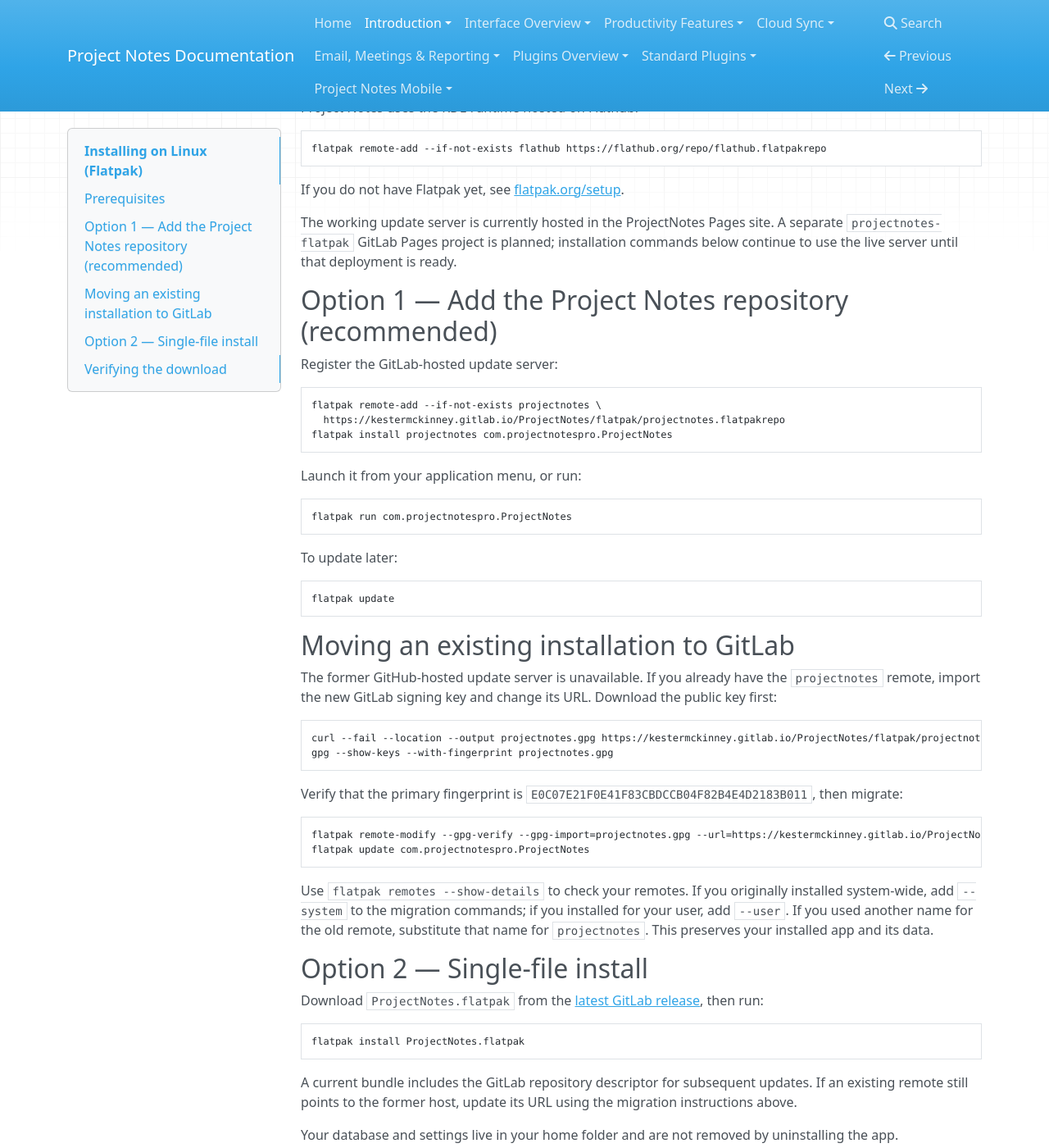
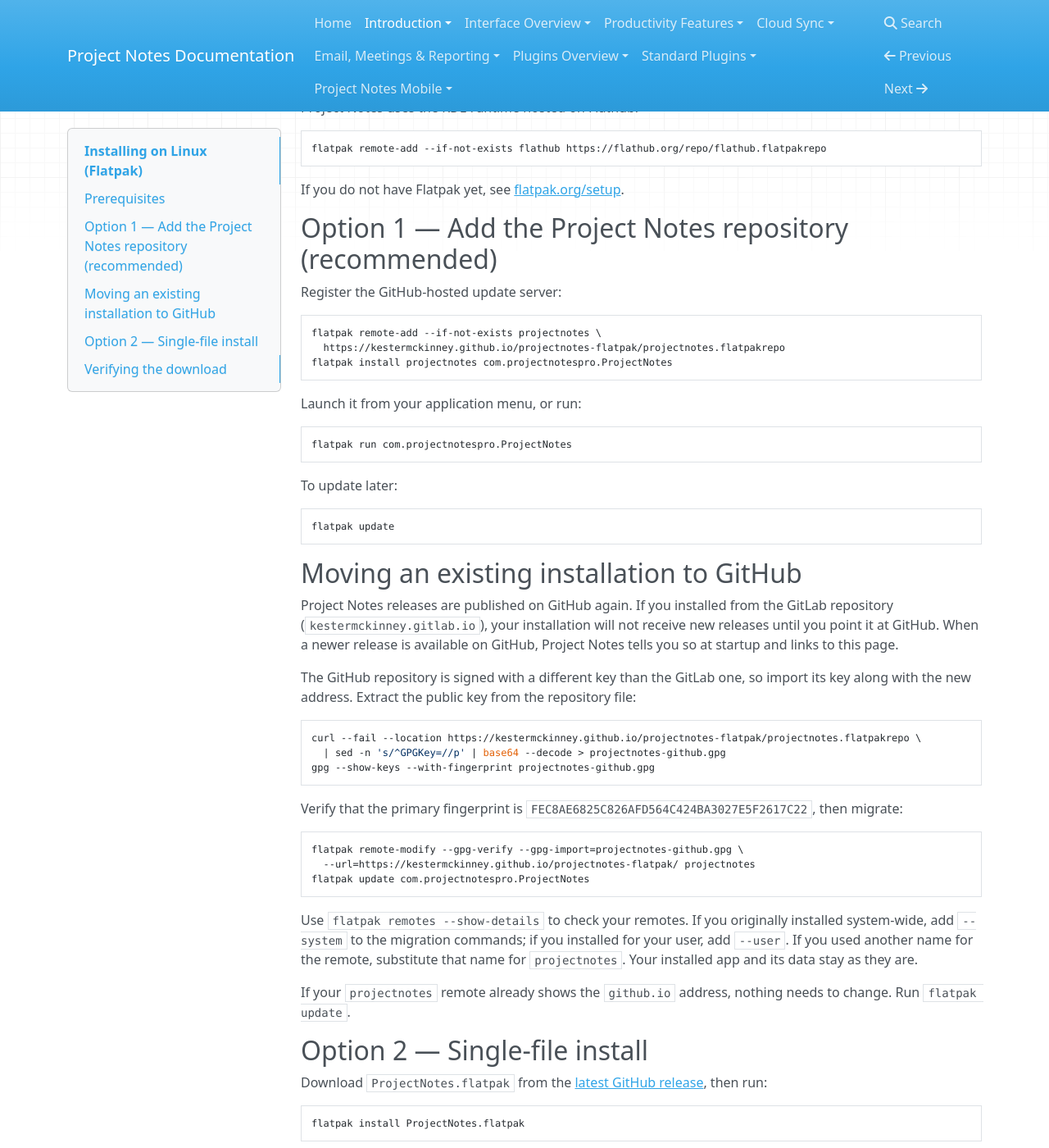
Before and after one commit to kestermckinney/ProjectNotes, an MkDocs documentation site: the page built from docs/Introduction/InstallLinux.md, in a window 1280 px wide and 1400 px high, scrolled down 206 px. Shown: the whole window at 82% size. Built offline with MkDocs 1.6.1, drawn with Linux system fonts in a browser that asks for light colours; nearby versions of some CDN libraries; some of the changed text lies outside the part shown.

Commit message:
Tell Linux users to move their Flatpak remote to GitHub
When the update check finds a newer release on GitHub, the Linux app
now shows a notice asking the user to point their Flatpak remote at the
GitHub repository, with a link to the Linux install instructions on
www.projectnotespro.com. The startup check shows it once per version
(the sandbox cannot see which remote is in use); a manual check shows
it every time. A newer release found only on GitLab keeps the existing
"flatpak update" message.

The install page now uses the GitHub repository and explains how to
move an existing GitLab installation there, including importing the
GitHub signing key (FEC8AE6825C826AFD564C424BA3027E5F2617C22).

Co-Authored-By: Claude Opus 5.5 <noreply@anthropic.com>

````diff
--- a/docs/Introduction/InstallLinux.md
+++ b/docs/Introduction/InstallLinux.md
@@ -14,17 +14,13 @@ flatpak remote-add --if-not-exists flathub https://flathub.org/repo/flathub.flat
 
 If you do not have Flatpak yet, see [flatpak.org/setup](https://flatpak.org/setup/).
 
-The working update server is currently hosted in the ProjectNotes Pages site.
-A separate `projectnotes-flatpak` GitLab Pages project is planned; installation
-commands below continue to use the live server until that deployment is ready.
-
 ## Option 1 — Add the Project Notes repository (recommended)
 
-Register the GitLab-hosted update server:
+Register the GitHub-hosted update server:
 
 ```bash
 flatpak remote-add --if-not-exists projectnotes \
-  https://kestermckinney.gitlab.io/ProjectNotes/flatpak/projectnotes.flatpakrepo
+  https://kestermckinney.github.io/projectnotes-flatpak/projectnotes.flatpakrepo
 flatpak install projectnotes com.projectnotespro.ProjectNotes
 ```
 
@@ -40,41 +36,50 @@ To update later:
 flatpak update
 ```
 
-## Moving an existing installation to GitLab
+## Moving an existing installation to GitHub
 
-The former GitHub-hosted update server is unavailable. If you already have the
-`projectnotes` remote, import the new GitLab signing key and change its URL.
-Download the public key first:
+Project Notes releases are published on GitHub again. If you installed from the
+GitLab repository (`kestermckinney.gitlab.io`), your installation will not
+receive new releases until you point it at GitHub. When a newer release is
+available on GitHub, Project Notes tells you so at startup and links to this page.
+
+The GitHub repository is signed with a different key than the GitLab one, so
+import its key along with the new address. Extract the public key from the
+repository file:
 
 ```bash
-curl --fail --location --output projectnotes.gpg https://kestermckinney.gitlab.io/ProjectNotes/flatpak/projectnotes.gpg
-gpg --show-keys --with-fingerprint projectnotes.gpg
+curl --fail --location https://kestermckinney.github.io/projectnotes-flatpak/projectnotes.flatpakrepo \
+  | sed -n 's/^GPGKey=//p' | base64 --decode > projectnotes-github.gpg
+gpg --show-keys --with-fingerprint projectnotes-github.gpg
 ```
 
-Verify that the primary fingerprint is `E0C07E21F0E41F83CBDCCB04F82B4E4D2183B011`, then migrate:
+Verify that the primary fingerprint is `FEC8AE6825C826AFD564C424BA3027E5F2617C22`, then migrate:
 
 ```bash
-flatpak remote-modify --gpg-verify --gpg-import=projectnotes.gpg --url=https://kestermckinney.gitlab.io/ProjectNotes/flatpak/ projectnotes
+flatpak remote-modify --gpg-verify --gpg-import=projectnotes-github.gpg \
+  --url=https://kestermckinney.github.io/projectnotes-flatpak/ projectnotes
 flatpak update com.projectnotespro.ProjectNotes
 ```
 
 Use `flatpak remotes --show-details` to check your remotes. If you originally
 installed system-wide, add `--system` to the migration commands; if you installed
-for your user, add `--user`. If you used another name for the old remote, substitute
-that name for `projectnotes`. This preserves your installed app and its data.
+for your user, add `--user`. If you used another name for the remote, substitute
+that name for `projectnotes`. Your installed app and its data stay as they are.
+
+If your `projectnotes` remote already shows the `github.io` address, nothing
+needs to change. Run `flatpak update`.
 
 ## Option 2 — Single-file install
 
 Download `ProjectNotes.flatpak` from the
-[latest GitLab release](https://gitlab.com/kestermckinney/ProjectNotes/-/releases/permalink/latest), then run:
+[latest GitHub release](https://github.com/kestermckinney/ProjectNotes/releases/latest), then run:
 
 ```bash
 flatpak install ProjectNotes.flatpak
 ```
 
-A current bundle includes the GitLab repository descriptor for subsequent
-updates. If an existing remote still points to the former host, update its URL
-using the migration instructions above.
+The bundle registers the GitHub repository for later updates. If an existing
+remote still points to GitLab, change it using the migration steps above.
 
 Your database and settings live in your home folder and are not removed by
 uninstalling the app.
@@ -82,5 +87,6 @@ uninstalling the app.
 ## Verifying the download
 
 The public signing key is embedded in `projectnotes.flatpakrepo`. Flatpak
-verifies signed installs and updates automatically. The GitLab signing key has primary fingerprint
-`E0C07E21F0E41F83CBDCCB04F82B4E4D2183B011`; it differs from the former repository key.
+verifies signed installs and updates automatically. The GitHub signing key has
+primary fingerprint `FEC8AE6825C826AFD564C424BA3027E5F2617C22`. The GitLab
+repository used a different key, `E0C07E21F0E41F83CBDCCB04F82B4E4D2183B011`.
````
Also changed, not shown: docs/InterfaceOverview/Preferences.md (+2 -0 lines), 6 other files.
